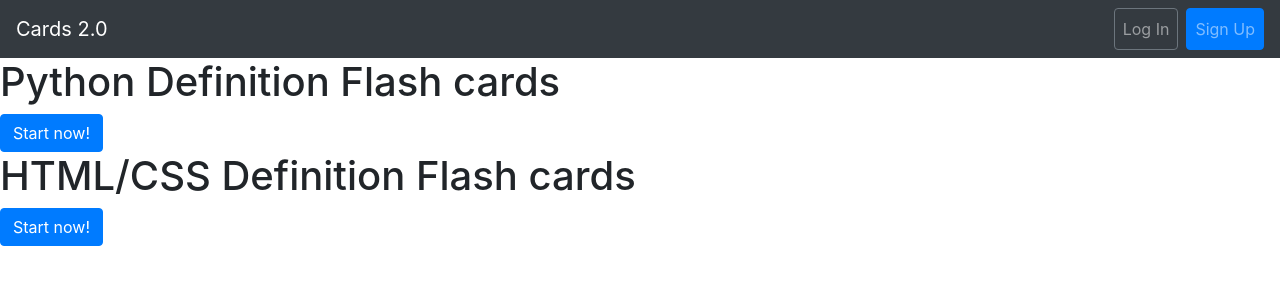
After one commit to BaseCampCoding/django-unit-project-joseph-dylan-greg, a Django app: page /definitions/ in a window 1280 px wide. The commit adds this page. Shown: the top 300 px of the page. Run offline with Django 3.2, Linux system fonts and the light colour scheme.

Commit message:
Added definition templates and doctypes

```diff
--- a/cards/urls.py
+++ b/cards/urls.py
@@ -8,6 +8,7 @@ from .views import (
     ReflectionCreateView,
     PrintView,
     IndexView,
+    PythonDefView,
 )
 
 urlpatterns = [
@@ -18,5 +19,6 @@ urlpatterns = [
     path("print/", PrintView.as_view(), name="print"),
     path("indexes/", IndexView.as_view(), name="indexes"),
     path("definitions/", DefinitionView.as_view(), name="definition"),
+    path("pythondef/", PythonDefView.as_view(), name="pydef"),
     path("reflections/", ReflectionCreateView.as_view(), name="reflection"),
 ]
--- a/cards/views.py
+++ b/cards/views.py
@@ -22,7 +22,10 @@ class ReflectionCreateView(CreateView):
 
 
 class DefinitionView(TemplateView):
-    template_name = "defintion.html"
+    template_name = "definition.html"
+
+class PythonDefView(TemplateView):
+    template_name = "python_def.html"
 
 
 class VideoView(TemplateView):
--- a/templates/Indexes.html
+++ b/templates/Indexes.html
@@ -1,3 +1,4 @@
+<!DOCTYPE html>
 {% extends 'base.html' %}
 {% block content %}
 <form action="#" method="post" id="quiz">
--- /dev/null
+++ b/templates/definition.html
@@ -0,0 +1,10 @@
+<!DOCTYPE html>
+{% extends 'base.html' %}
+
+{% block content %}
+<h1>Python Definition Flash cards</h1>
+<a href="{% url 'pydef' %}"><button type="button" class="btn btn-primary">Start now!</button></a>
+
+<h1>HTML/CSS Definition Flash cards</h1>
+<button type="button" class="btn btn-primary">Start now!</button>
+{% endblock content %}
--- a/templates/partials/navbar.html
+++ b/templates/partials/navbar.html
@@ -13,6 +13,9 @@
             {% if user.is_authenticated %}
             <li class="nav-item">
                 <a class="nav-link" href="{% url 'reflection' %}">Reflections</a>
+            </li>
+            <li class="nav-item">
+                <a class="nav-link" href="{% url 'definition' %}">Definitions</a>
             </li>
             <li class="nav-item">
                 <a class="nav-link" href="{% url 'videos' %}">Videos</a>
--- a/templates/print.html
+++ b/templates/print.html
@@ -1,4 +1,4 @@
-
+<!DOCTYPE html>
 {% extends 'base.html' %}
 {% block content %}
 <form action="#" method="post" id="quiz">
--- /dev/null
+++ b/templates/python_def.html
@@ -0,0 +1,6 @@
+<!DOCTYPE html>
+{% extends 'base.html' %}
+
+{% block content %}
+<p>test</p>
+{% endblock content %}
--- a/templates/reflections.html
+++ b/templates/reflections.html
@@ -1,3 +1,4 @@
+<!DOCTYPE html>
 {% extends 'base.html' %}
 
 {% load crispy_forms_tags %}
```
